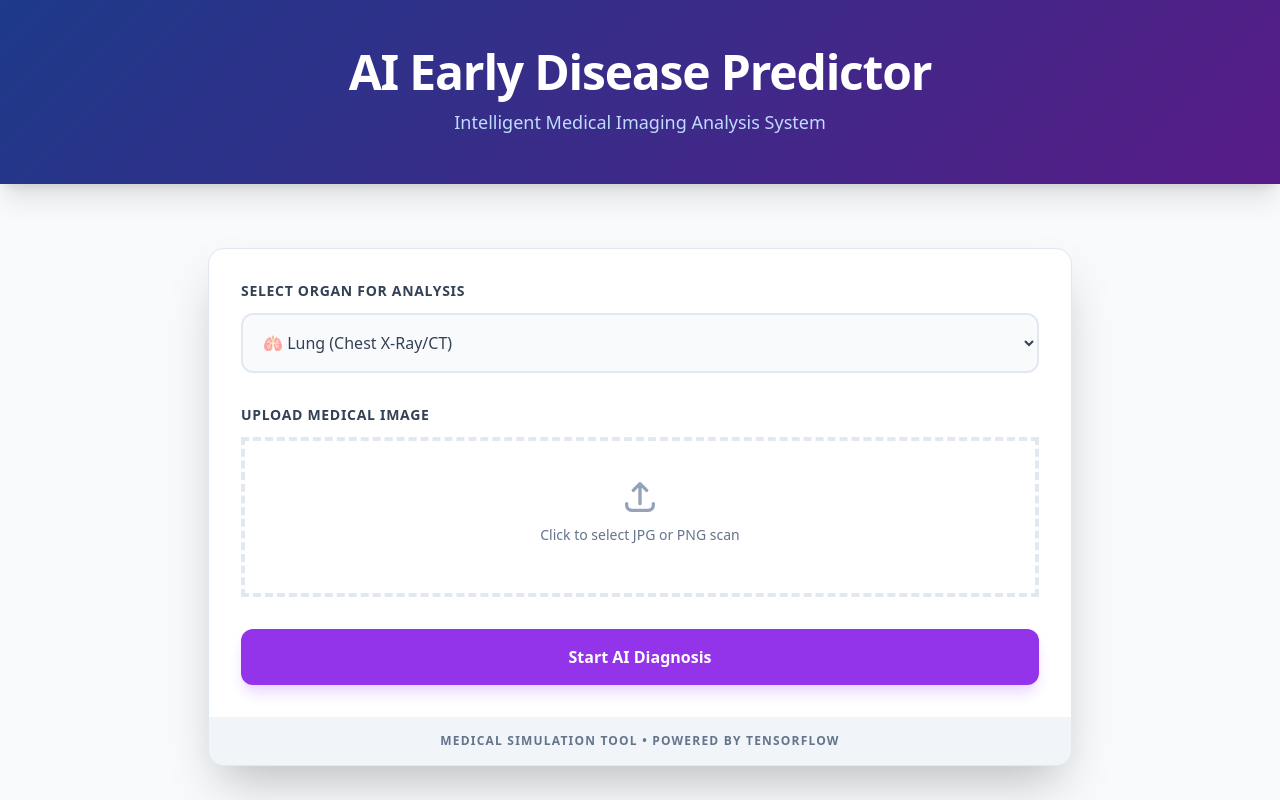
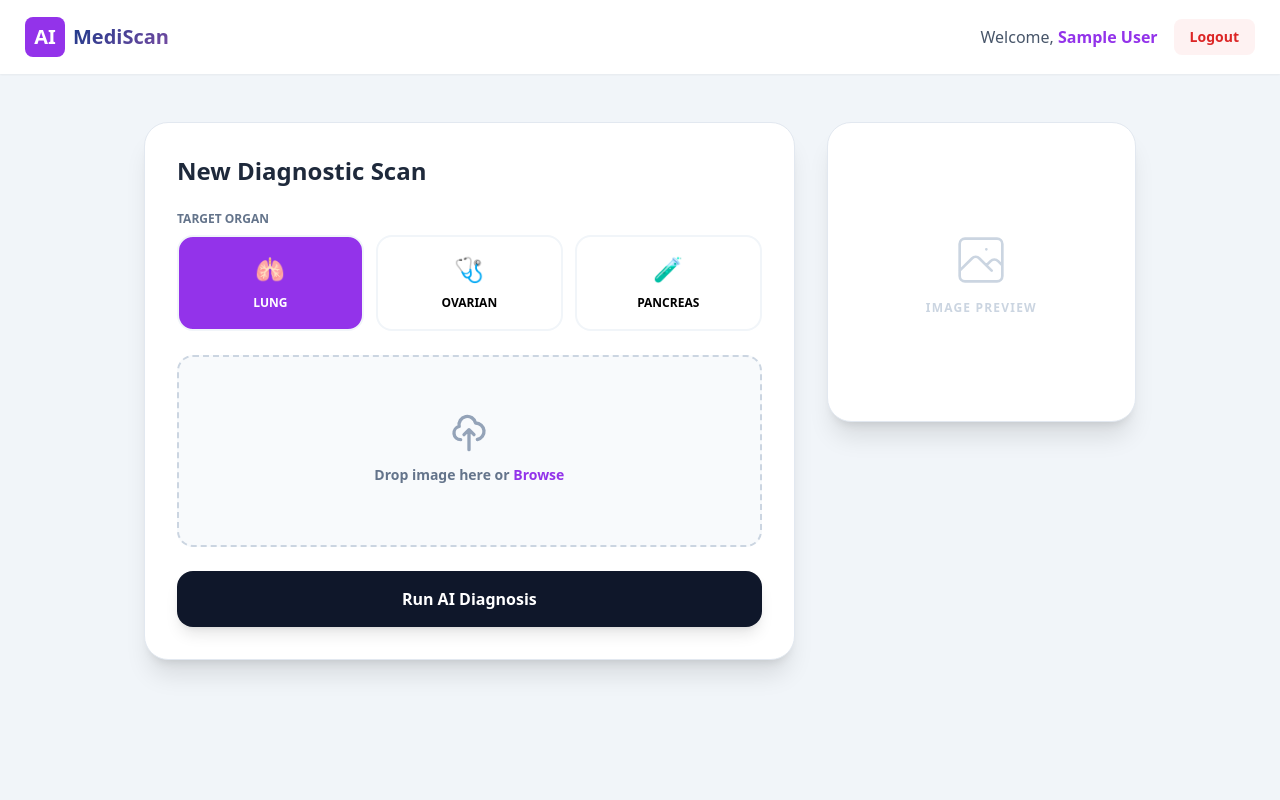
Before and after one commit to renukachouhan-24/disease_predictor_app, a Flask app: page / in a window 1280 px wide. Run offline with Flask 3, Linux system fonts and the light colour scheme; the visitor is signed in with stand-in values (Sample User, id 1); some libraries are stand-ins or nearby versions.

Commit message:
Added style

```diff
--- /dev/null
+++ b/static/css/style.css
@@ -0,0 +1,85 @@
+/* Glassmorphism Effect */
+.glass-panel {
+    background: rgba(255, 255, 255, 0.8);
+    backdrop-filter: blur(12px);
+    -webkit-backdrop-filter: blur(12px);
+    border: 1px solid rgba(255, 255, 255, 0.3);
+}
+
+/* Custom Animations */
+@keyframes fadeInUp {
+    from {
+        opacity: 0;
+        transform: translateY(20px);
+    }
+
+    to {
+        opacity: 1;
+        transform: translateY(0);
+    }
+}
+
+.animate-fade-in {
+    animation: fadeInUp 0.6s ease-out forwards;
+}
+
+/* Prediction Result Pop-in */
+@keyframes popIn {
+    0% {
+        transform: scale(0.9);
+        opacity: 0;
+    }
+
+    70% {
+        transform: scale(1.05);
+    }
+
+    100% {
+        transform: scale(1);
+        opacity: 1;
+    }
+}
+
+.result-card {
+    animation: popIn 0.5s cubic-bezier(0.26, 0.53, 0.74, 1.48) forwards;
+}
+
+/* Hover effects for Organ Cards */
+.organ-card:hover {
+    transform: translateY(-5px);
+    box-shadow: 0 10px 25px -5px rgba(124, 58, 237, 0.1);
+}
+
+/* Smooth Pulse for Loading */
+.loading-pulse {
+    animation: pulse 2s cubic-bezier(0.4, 0, 0.6, 1) infinite;
+}
+
+@keyframes pulse {
+
+    0%,
+    100% {
+        opacity: 1;
+    }
+
+    50% {
+        opacity: .5;
+    }
+}
+
+.glass {
+    background: rgba(255, 255, 255, 0.95);
+    backdrop-filter: blur(10px);
+    border: 1px solid rgba(255, 255, 255, 0.2);
+}
+
+.gradient-text {
+    background: linear-gradient(135deg, #1e3a8a 0%, #764ba2 100%);
+    background-clip: text;
+    -webkit-background-clip: text;
+    -webkit-text-fill-color: transparent;
+}
+
+#loading {
+    display: none;
+}
--- a/templates/index.html
+++ b/templates/index.html
@@ -1,166 +1,132 @@
-<!-- <!DOCTYPE html>
+<!DOCTYPE html>
 <html lang="en">
+
 <head>
     <meta charset="UTF-8">
     <meta name="viewport" content="width=device-width, initial-scale=1.0">
-    <title>AI Disease Risk Predictor</title>
+    <title>AI Disease Predictor | Dashboard</title>
     <script src="https://cdn.tailwindcss.com"></script>
-    <style>
-        .gradient-bg { background: linear-gradient(135deg, #667eea 0%, #764ba2 100%); }
-    </style>
+    <link rel="stylesheet" href="{{ url_for('static', filename='css/style.css') }}">
 </head>
-<body class="bg-gray-100 min-h-screen font-sans">
 
-    <header class="gradient-bg text-white py-10 shadow-lg text-center">
-        <h1 class="text-4xl font-bold">AI Early Disease Predictor</h1>
-        <p class="mt-2 text-blue-100">Upload a scan (CT/Ultrasound) for instant analysis</p>
-    </header>
+<body class="bg-slate-100 min-h-screen font-sans">
 
-    <main class="max-w-4xl mx-auto mt-10 p-6">
-        <div class="bg-white rounded-xl shadow-md p-8">
-            <form action="/predict" method="post" enctype="multipart/form-data">
+    <nav class="glass sticky top-0 z-50 px-6 py-4 shadow-sm flex justify-between items-center">
+        <div class="flex items-center gap-2">
+            <div
+                class="w-10 h-10 bg-purple-600 rounded-lg flex items-center justify-center text-white font-bold text-xl">
+                AI</div>
+            <span class="text-xl font-bold gradient-text">MediScan</span>
+        </div>
+        <div class="flex items-center gap-4">
+            <span class="text-slate-600 font-medium">Welcome, <span class="text-purple-600 font-bold">{{ user_name
+                    }}</span></span>
+            <a href="/logout"
+                class="bg-red-50 text-red-600 px-4 py-2 rounded-lg font-semibold hover:bg-red-100 transition-all text-sm">Logout</a>
+        </div>
+    </nav>
 
-                <div class="mb-6">
-                    <label class="block text-gray-700 text-sm font-bold mb-2">Select Disease Type:</label>
-                    <select name="disease" id="disease" class="w-full p-3 border border-gray-300 rounded-lg focus:outline-none focus:ring-2 focus:ring-purple-500">
-                        <option value="lung">Lung Cancer Analysis</option>
-                        <option value="ovarian">Ovarian Cancer Analysis</option>
-                        <option value="pancreatic">Pancreatic Cancer Analysis</option>
-                    </select>
+    <main class="max-w-5xl mx-auto py-12 px-4">
+        <div class="grid grid-cols-1 lg:grid-cols-3 gap-8">
+
+            <div class="lg:col-span-2 space-y-6">
+                <div class="bg-white rounded-3xl shadow-xl p-8 border border-slate-200">
+                    <h2 class="text-2xl font-bold text-slate-800 mb-6">New Diagnostic Scan</h2>
+
+                    <form action="/predict" method="post" enctype="multipart/form-data" id="upload-form">
+                        <div class="space-y-6">
+                            <div>
+                                <label class="block text-slate-500 text-xs font-bold uppercase mb-2">Target
+                                    Organ</label>
+                                <div class="grid grid-cols-3 gap-3">
+                                    <label class="cursor-pointer">
+                                        <input type="radio" name="disease" value="lung" class="peer hidden" checked>
+                                        <div
+                                            class="peer-checked:bg-purple-600 peer-checked:text-white border-2 border-slate-100 p-4 rounded-2xl text-center transition-all hover:bg-slate-50">
+                                            <span class="text-2xl block mb-1">🫁</span>
+                                            <span class="text-xs font-bold">LUNG</span>
                                         </div>
-
-                <div class="mb-6">
-                    <label class="block text-gray-700 text-sm font-bold mb-2">Upload Scan Image:</label>
-                    <div class="flex items-center justify-center w-full">
-                        <label class="flex flex-col w-full h-32 border-4 border-dashed border-gray-200 hover:bg-gray-50 hover:border-purple-300 transition-all cursor-pointer">
-                            <div class="flex flex-col items-center justify-center pt-7">
-                                <svg class="w-8 h-8 text-gray-400" fill="none" stroke="currentColor" viewBox="0 0 24 24"><path stroke-linecap="round" stroke-linejoin="round" stroke-width="2" d="M7 16a4 4 0 01-.88-7.903A5 5 0 1115.9 6L16 6a5 5 0 011 9.9M15 13l-3-3m0 0l-3 3m3-3v12"/></svg>
-                                <p class="pt-1 text-sm tracking-wider text-gray-400">Select PNG or JPG</p>
+                                    </label>
+                                    <label class="cursor-pointer">
+                                        <input type="radio" name="disease" value="ovarian" class="peer hidden">
+                                        <div
+                                            class="peer-checked:bg-purple-600 peer-checked:text-white border-2 border-slate-100 p-4 rounded-2xl text-center transition-all hover:bg-slate-50">
+                                            <span class="text-2xl block mb-1">🩺</span>
+                                            <span class="text-xs font-bold">OVARIAN</span>
                                         </div>
-                            <input type="file" name="image" class="opacity-0" onchange="previewImage(event)" required />
+                                    </label>
+                                    <label class="cursor-pointer">
+                                        <input type="radio" name="disease" value="pancreatic" class="peer hidden">
+                                        <div
+                                            class="peer-checked:bg-purple-600 peer-checked:text-white border-2 border-slate-100 p-4 rounded-2xl text-center transition-all hover:bg-slate-50">
+                                            <span class="text-2xl block mb-1">🧪</span>
+                                            <span class="text-xs font-bold">PANCREAS</span>
+                                        </div>
                                     </label>
                                 </div>
                             </div>
 
-                <div id="preview-container" class="hidden mb-6 text-center">
-                    <p class="text-sm text-gray-500 mb-2">Selected Image:</p>
-                    <img id="image-preview" src="#" alt="Preview" class="mx-auto h-48 rounded-lg shadow-sm border">
+                            <div class="relative group">
+                                <label
+                                    class="flex flex-col items-center justify-center w-full h-48 border-2 border-dashed border-slate-300 rounded-2xl bg-slate-50 hover:bg-white hover:border-purple-400 transition-all cursor-pointer">
+                                    <div class="flex flex-col items-center justify-center pt-5 pb-6">
+                                        <svg class="w-10 h-10 mb-3 text-slate-400 group-hover:text-purple-500"
+                                            fill="none" stroke="currentColor" viewBox="0 0 24 24">
+                                            <path stroke-linecap="round" stroke-linejoin="round" stroke-width="2"
+                                                d="M7 16a4 4 0 01-.88-7.903A5 5 0 1115.9 6L16 6a5 5 0 011 9.9M15 13l-3-3m0 0l-3 3m3-3v12" />
+                                        </svg>
+                                        <p class="text-sm text-slate-500 font-semibold">Drop image here or <span
+                                                class="text-purple-600">Browse</span></p>
+                                    </div>
+                                    <input type="file" name="image" class="hidden" onchange="previewImage(event)"
+                                        required />
+                                </label>
                             </div>
 
-                <button type="submit" class="w-full gradient-bg text-white font-bold py-3 px-4 rounded-lg hover:opacity-90 transition-all transform hover:scale-[1.01]">
-                    Analyze Scan
+                            <button type="submit" onclick="showLoading()"
+                                class="w-full bg-slate-900 text-white font-bold py-4 rounded-2xl hover:bg-black transition-all shadow-lg flex justify-center items-center gap-3">
+                                <span>Run AI Diagnosis</span>
                             </button>
+                        </div>
                     </form>
-
-            {% if prediction_text %}
-            <div class="mt-8 p-6 bg-purple-50 border-l-4 border-purple-500 rounded-r-lg">
-                <h3 class="text-purple-800 font-bold text-lg">Prediction Result:</h3>
-                <p class="text-2xl font-black text-purple-600 mt-2">{{ prediction_text }}</p>
-                <p class="text-xs text-gray-400 mt-4">Note: This is an AI simulation. Consult a doctor for medical advice.</p>
-            </div>
-            {% endif %}
-
-        </div>
-    </main>
-
-    <script>
-        function previewImage(event) {
-            const reader = new FileReader();
-            reader.onload = function(){
-                const output = document.getElementById('image-preview');
-                output.src = reader.result;
-                document.getElementById('preview-container').classList.remove('hidden');
-            };
-            reader.readAsDataURL(event.target.files[0]);
-        }
-    </script>
-</body>
-</html> -->
-
-
-<!DOCTYPE html>
-<html lang="en">
-<head>
-    <meta charset="UTF-8">
-    <meta name="viewport" content="width=device-width, initial-scale=1.0">
-    <title>AI Disease Risk Predictor</title>
-    <script src="https://cdn.tailwindcss.com"></script>
-    <style>
-        .gradient-bg { background: linear-gradient(135deg, #1e3a8a 0%, #581c87 100%); }
-        .result-box { transition: all 0.3s ease-in-out; }
-    </style>
-</head>
-<body class="bg-slate-50 min-h-screen font-sans">
-
-    <header class="gradient-bg text-white py-12 shadow-xl text-center">
-        <h1 class="text-5xl font-extrabold tracking-tight">AI Early Disease Predictor</h1>
-        <p class="mt-3 text-blue-200 text-lg">Intelligent Medical Imaging Analysis System</p>
-    </header>
-
-    <main class="max-w-4xl mx-auto mt-12 p-4">
-        <div class="bg-white rounded-2xl shadow-2xl overflow-hidden border border-slate-200">
-
-            <div class="p-8">
-                <form action="/predict" method="post" enctype="multipart/form-data">
-
-                    <div class="mb-8">
-                        <label class="block text-slate-700 text-sm font-bold mb-3 uppercase tracking-wider">Select Organ for Analysis</label>
-                        <select name="disease" class="w-full p-4 bg-slate-50 border-2 border-slate-200 rounded-xl focus:border-purple-500 focus:ring-0 transition-all outline-none text-slate-700 font-medium">
-                            <option value="lung">🫁 Lung (Chest X-Ray/CT)</option>
-                            <option value="ovarian">🩺 Ovarian (Ultrasound)</option>
-                            <option value="pancreatic">🧪 Pancreas (CT Scan)</option>
-                        </select>
-                    </div>
-
-                    <div class="mb-8">
-                        <label class="block text-slate-700 text-sm font-bold mb-3 uppercase tracking-wider">Upload Medical Image</label>
-                        <div class="flex items-center justify-center w-full">
-                            <label class="flex flex-col w-full h-40 border-4 border-dashed border-slate-200 hover:bg-slate-50 hover:border-purple-400 transition-all cursor-pointer group">
-                                <div class="flex flex-col items-center justify-center pt-9">
-                                    <svg class="w-10 h-10 text-slate-400 group-hover:text-purple-500 transition-colors" fill="none" stroke="currentColor" viewBox="0 0 24 24"><path stroke-linecap="round" stroke-linejoin="round" stroke-width="2" d="M4 16v1a3 3 0 003 3h10a3 3 0 003-3v-1m-4-8l-4-4m0 0L8 8m4-4v12"/></svg>
-                                    <p class="pt-2 text-sm text-slate-500 font-medium">Click to select JPG or PNG scan</p>
-                                </div>
-                                <input type="file" name="image" class="hidden" onchange="previewImage(event)" required />
-                            </label>
                 </div>
             </div>
 
-                    <div id="preview-container" class="hidden mb-8 text-center animate-fade-in">
-                        <p class="text-sm font-bold text-slate-400 mb-3 uppercase">Selected Scan Preview</p>
-                        <img id="image-preview" src="#" alt="Preview" class="mx-auto max-h-64 rounded-xl shadow-lg border-4 border-white">
+            <div class="space-y-6">
+                <div
+                    class="bg-white rounded-3xl shadow-xl p-6 border border-slate-200 min-h-[300px] flex flex-col items-center justify-center text-center">
+                    <div id="preview-placeholder" class="text-slate-300">
+                        <svg class="w-16 h-16 mx-auto mb-2" fill="none" stroke="currentColor" viewBox="0 0 24 24">
+                            <path stroke-linecap="round" stroke-linejoin="round" stroke-width="1"
+                                d="M4 16l4.586-4.586a2 2 0 012.828 0L16 16m-2-2l1.586-1.586a2 2 0 012.828 0L20 14m-6-6h.01M6 20h12a2 2 0 002-2V6a2 2 0 00-2-2H6a2 2 0 00-2 2v12a2 2 0 002 2z" />
+                        </svg>
+                        <p class="text-xs font-bold uppercase tracking-widest">Image Preview</p>
+                    </div>
+                    <img id="image-preview" src="#" alt="Preview"
+                        class="hidden w-full h-auto rounded-xl shadow-md border-4 border-white">
                 </div>
 
-                    <button type="submit" class="w-full bg-purple-600 hover:bg-purple-700 text-white font-bold py-4 rounded-xl shadow-lg shadow-purple-200 transition-all transform hover:-translate-y-1 active:scale-95">
-                        Start AI Diagnosis
-                    </button>
-                </form>
+                <div id="loading" class="text-center p-6 animate-pulse">
+                    <div
+                        class="w-12 h-12 border-4 border-purple-600 border-t-transparent rounded-full animate-spin mx-auto mb-4">
+                    </div>
+                    <p class="text-slate-600 font-bold">Analyzing Scan...</p>
+                </div>
 
                 {% if prediction_text %}
-                <div class="mt-10 result-box">
-                    {% if "Normal" in prediction_text %}
-                    <div class="p-6 bg-green-50 border-l-8 border-green-500 rounded-xl">
-                        <h3 class="text-green-800 font-bold text-xl flex items-center">
-                            <span class="mr-2">✅</span> Analysis Result:
-                        </h3>
-                        <p class="text-3xl font-black text-green-600 mt-2">{{ prediction_text }}</p>
-                        <p class="mt-4 text-green-700 text-sm italic">The AI did not find any significant signs of malignancy in this scan.</p>
+                <div class="result-card animate-fade-in"> {% if "Normal" in prediction_text %}
+                    <div class="bg-green-500 text-white p-6 rounded-3xl shadow-lg shadow-green-100">
+                        <p class="text-xs font-bold uppercase mb-1 opacity-80">Health Status</p>
+                        <p class="text-2xl font-black">{{ prediction_text }}</p>
                     </div>
                     {% else %}
-                    <div class="p-6 bg-red-50 border-l-8 border-red-500 rounded-xl">
-                        <h3 class="text-red-800 font-bold text-xl flex items-center">
-                            <span class="mr-2">⚠️</span> Potential Concern Detected:
-                        </h3>
-                        <p class="text-3xl font-black text-red-600 mt-2">{{ prediction_text }}</p>
-                        <p class="mt-4 text-red-700 text-sm font-medium">Please consult a medical professional for further clinical investigation.</p>
+                    <div class="bg-red-500 text-white p-6 rounded-3xl shadow-lg shadow-red-100">
+                        <p class="text-xs font-bold uppercase mb-1 opacity-80">Urgent Alert</p>
+                        <p class="text-2xl font-black">{{ prediction_text }}</p>
                     </div>
                     {% endif %}
                 </div>
                 {% endif %}
-
-            </div>
-
-            <div class="bg-slate-100 p-4 text-center">
-                <p class="text-xs text-slate-500 font-semibold uppercase tracking-widest">Medical Simulation Tool • Powered by TensorFlow</p>
             </div>
         </div>
     </main>
@@ -168,13 +134,20 @@
     <script>
         function previewImage(event) {
             const reader = new FileReader();
-            reader.onload = function(){
+            reader.onload = function () {
                 const output = document.getElementById('image-preview');
+                const placeholder = document.getElementById('preview-placeholder');
                 output.src = reader.result;
-                document.getElementById('preview-container').classList.remove('hidden');
+                output.classList.remove('hidden');
+                placeholder.classList.add('hidden');
             };
             reader.readAsDataURL(event.target.files[0]);
         }
+
+        function showLoading() {
+            document.getElementById('loading').style.display = 'block';
+        }
     </script>
 </body>
+
 </html>
```
Lines whose indentation alone changed are shown as unchanged.
